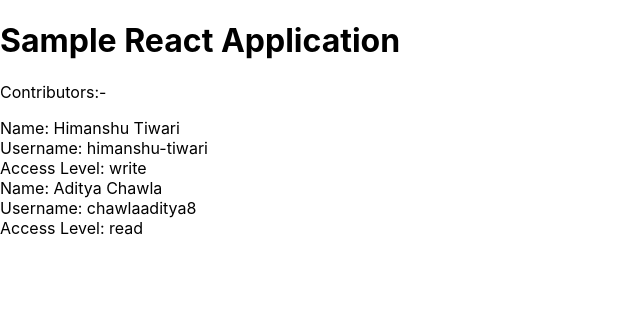
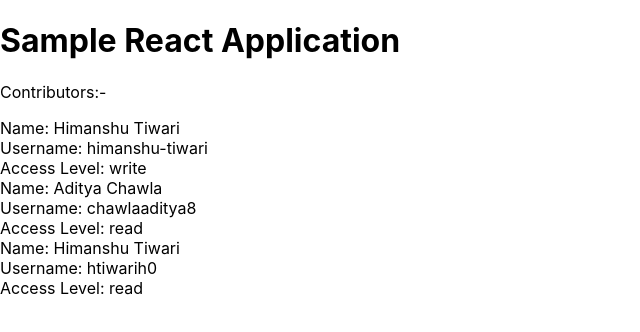
Before and after one commit to himanshu-tiwari/Sample-react, a React (Create React App) app: page / in a window 1280 px wide. Shown: the top 332 px of the page, without its empty margins (0-640 px from the left). Built offline with nearby package versions, Linux system fonts and the light colour scheme.

Commit message:
Using function for UI components

```diff
--- a/src/App.js
+++ b/src/App.js
@@ -1,15 +1,22 @@
 import React, { Component } from 'react';
-import Contributor from './Contributor';
+import Contributors from './Contributors';
 
 class App extends Component {
+    state = {
+        contributors : [
+            { name : 'Himanshu Tiwari', username : 'himanshu-tiwari', access : 'write', id : 1 },
+            { name : 'Aditya Chawla', username : 'chawlaaditya8', access : 'read', id : 2 },
+            { name : 'Himanshu Tiwari', username : 'htiwarih0', access : 'read', id : 3 }
+        ]
+    };
+
     render() {
         return (
             <div className="App">
                 <h1>Sample React Application</h1>
                 <p>Contributors:-</p>
 
-                <Contributor name='Himanshu Tiwari' username='himanshu-tiwari' access='write' />
-                <Contributor name='Aditya Chawla' username='chawlaaditya8' access='read' />
+                <Contributors contributors={ this.state.contributors } />
             </div>
         );
     }
--- a/src/Contributor.js
+++ /dev/null
@@ -1,16 +0,0 @@
-import React, { Component } from 'react';
-
-class Contributor extends Component {
-	render() {
-		const { name, username, access } = this.props;
-		return(
-			<div className="contributors">
-				<div>Name: { name }</div>
-				<div>Username: { username }</div>
-				<div>Access Level: { access }</div>
-			</div>
-		);
-	}
-}
-
-export default Contributor;
--- /dev/null
+++ b/src/Contributors.js
@@ -0,0 +1,21 @@
+import React from 'react';
+
+const Contributors = ({ contributors }) => {
+	const contributorList = contributors.map(contributor => {
+		return (
+			<div className="contributor" key={ contributor.id }>
+				<div>Name: { contributor.name }</div>
+				<div>Username: { contributor.username }</div>
+				<div>Access Level: { contributor.access }</div>
+			</div>
+		);
+	});
+
+	return(
+		<div className="contributor-list">
+			{ contributorList }
+		</div>
+	);
+}
+
+export default Contributors;
```
